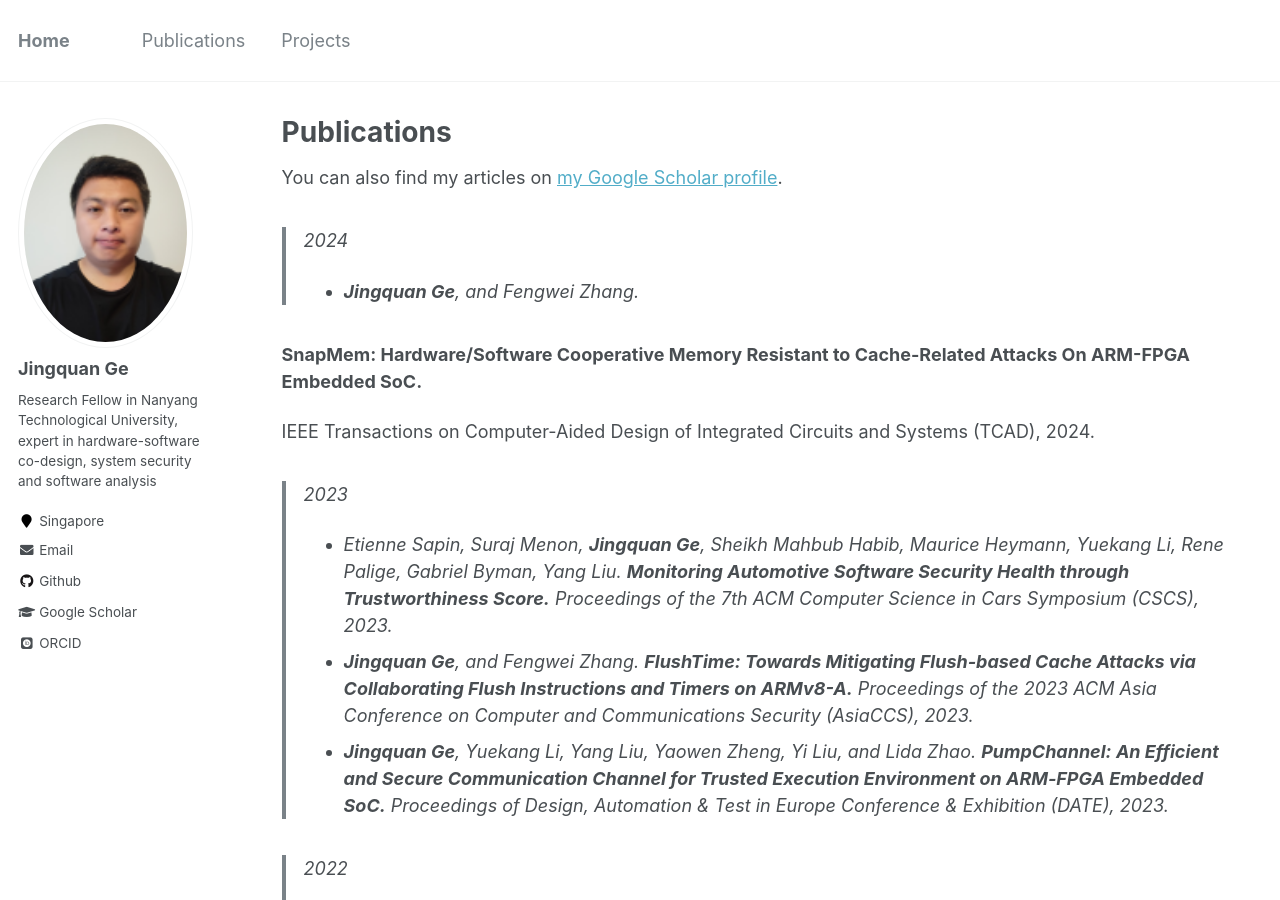
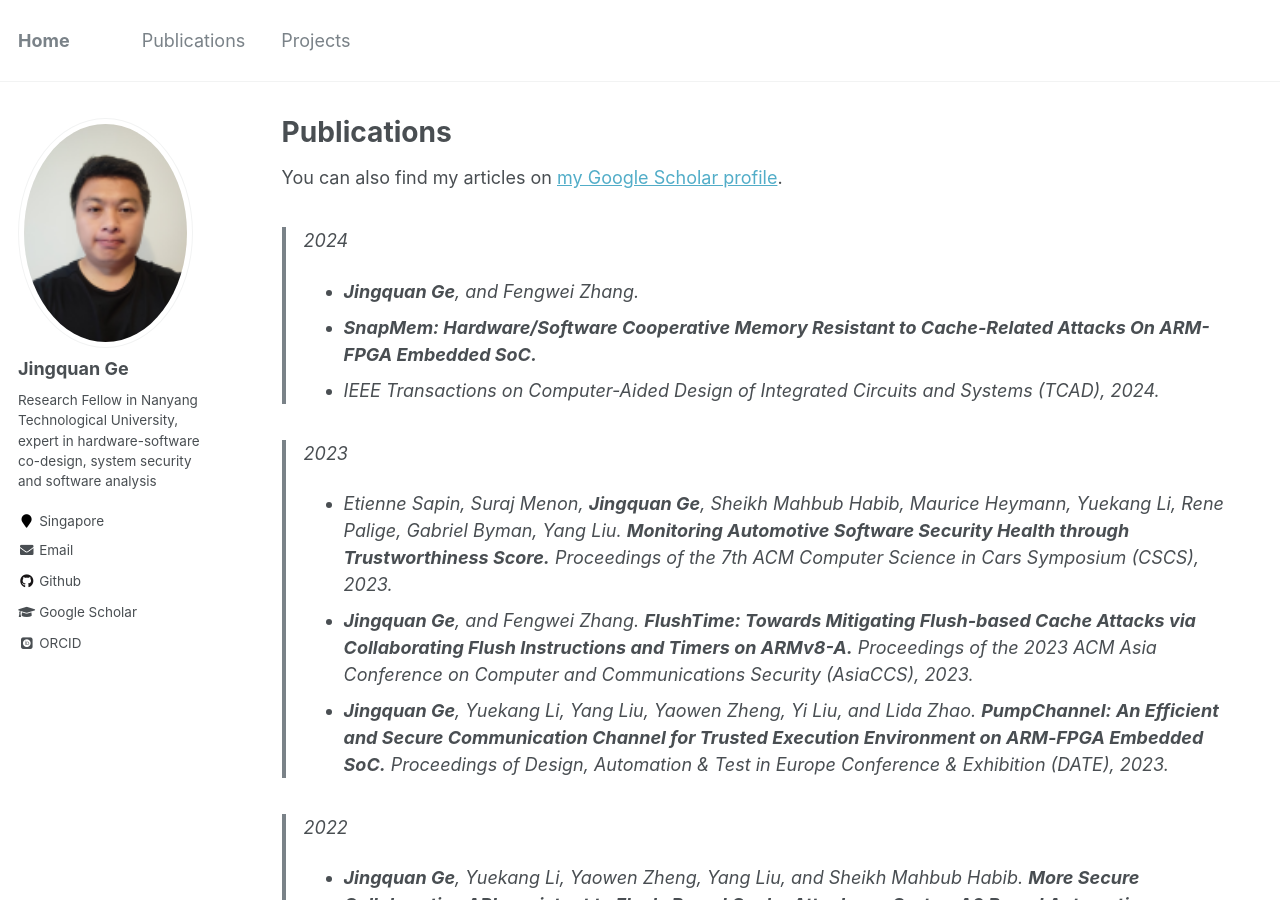
Before and after one commit to gejingquan/gejingquan.github.io, a Jekyll site: the page built from _pages/publications.md, in a window 1280 px wide and 900 px high. Built offline with Jekyll 4.4.1, drawn with Linux system fonts in a browser that asks for light colours; some web fonts are replaced.

```diff
--- a/_pages/publications.md
+++ b/_pages/publications.md
@@ -8,10 +8,8 @@ You can also find my articles on <a href="https://scholar.google.com/citations?h
 
 > 2024
 - **Jingquan Ge**, and Fengwei Zhang.
-
-**SnapMem: Hardware/Software Cooperative Memory Resistant to Cache-Related Attacks On ARM-FPGA Embedded SoC.**
-
-IEEE Transactions on Computer-Aided Design of Integrated Circuits and Systems (TCAD), 2024.
+- **SnapMem: Hardware/Software Cooperative Memory Resistant to Cache-Related Attacks On ARM-FPGA Embedded SoC.**
+- IEEE Transactions on Computer-Aided Design of Integrated Circuits and Systems (TCAD), 2024.
 
 
 
```
